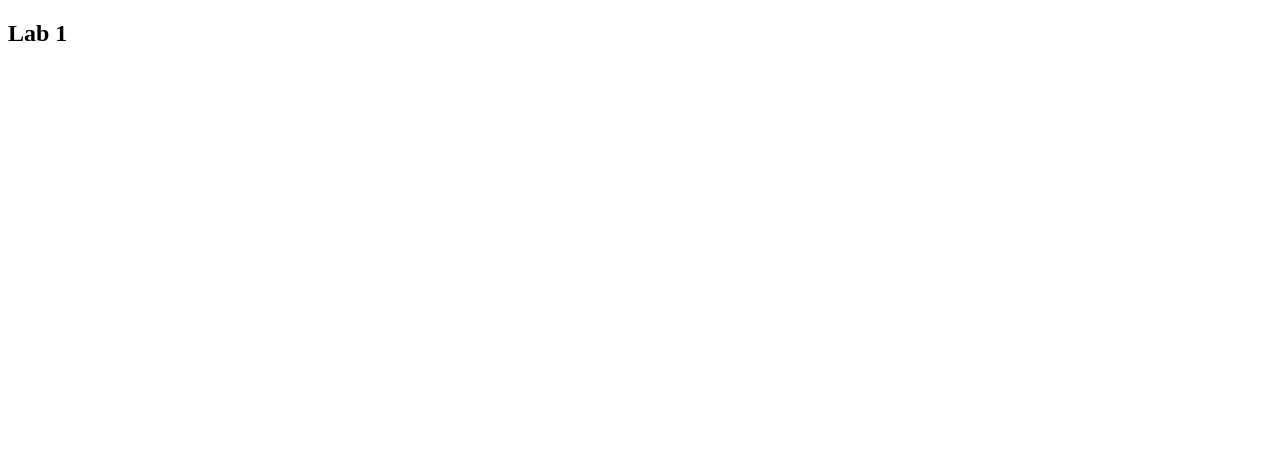
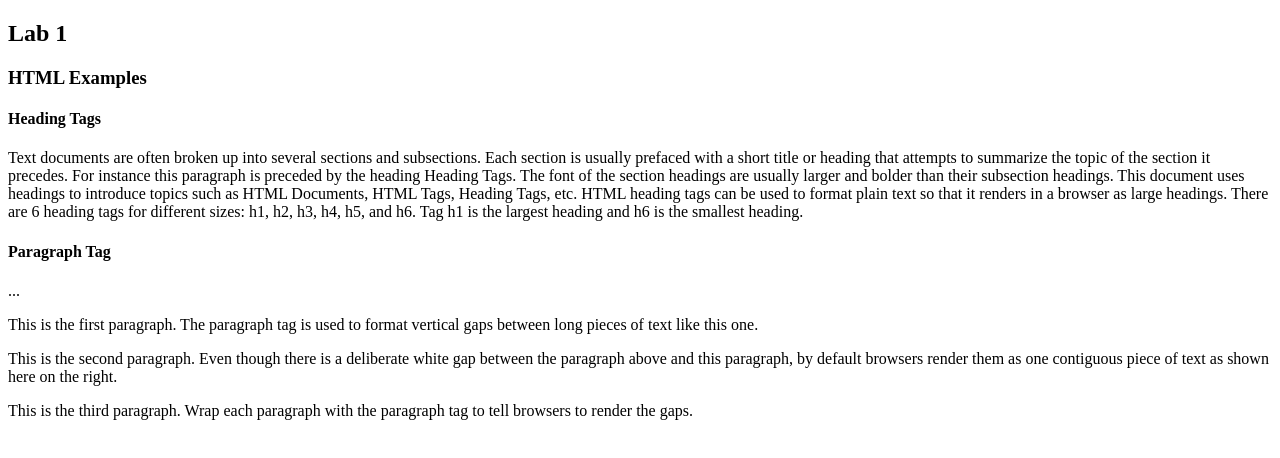
Before and after one commit to SophiaAva03/kambaz-next-js, a Next.js app: page /labs/lab1 in a window 1280 px wide. Shown: the top 458 px of the page. Built offline with nearby package versions, Linux system fonts and the light colour scheme.

Commit message:
L1 headers + paragraphs

```diff
--- a/app/labs/lab1/page.tsx
+++ b/app/labs/lab1/page.tsx
@@ -3,5 +3,30 @@
   return (
     <div id="wd-lab1">
       <h2>Lab 1</h2>
+      <h3>HTML Examples</h3>
+      <div id="wd-h-tag">
+        <h4>Heading Tags</h4>
+        Text documents are often broken up into several sections and subsections. Each section is usually
+        prefaced with a short title or heading that attempts to summarize the topic of the section it precedes.
+        For instance this paragraph is preceded by the heading Heading Tags. The font of the section headings
+        are usually larger and bolder than their subsection headings. This document uses headings to
+        introduce topics such as HTML Documents, HTML Tags, Heading Tags, etc. HTML heading tags can be used
+        to format plain text so that it renders in a browser as large headings. There are 6 heading tags for
+        different sizes: h1, h2, h3, h4, h5, and h6. Tag h1 is the largest heading and h6 is the smallest heading.
+      </div>
+        <div id="wd-p-tag">
+          <h4>Paragraph Tag</h4>
+          <p id="wd-p-1"> ... </p>
+          <p id="wd-p-2">
+            This is the first paragraph. The paragraph tag is used to format vertical gaps between long pieces of text like this one.
+          </p>
+          <p id="wd-p-3">
+            This is the second paragraph. Even though there is a deliberate white gap between the paragraph above and this paragraph, by default browsers render them as one contiguous piece of text as shown here on the right.
+          </p>
+          <p id="wd-p-4">
+            This is the third paragraph. Wrap each paragraph with the paragraph tag to tell browsers to render the gaps.
+          </p>
+
+        </div>
     </div>
 );}
```
